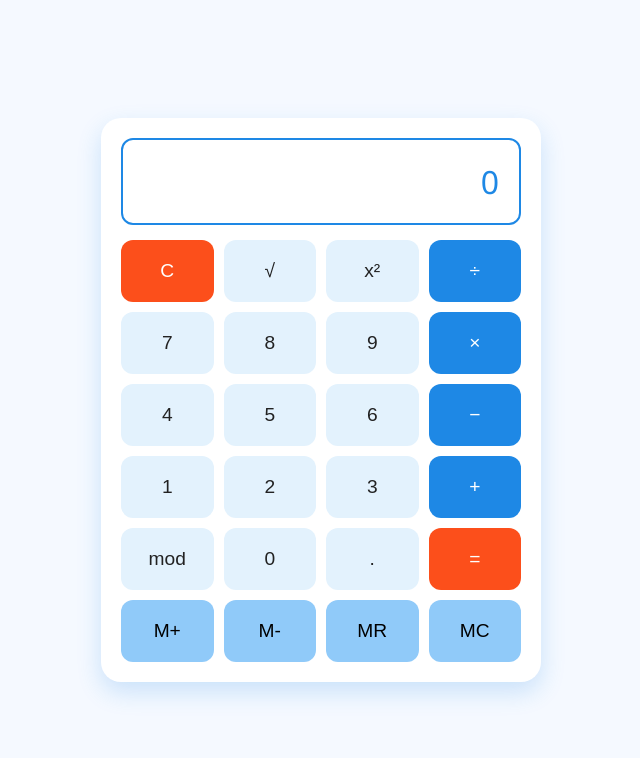
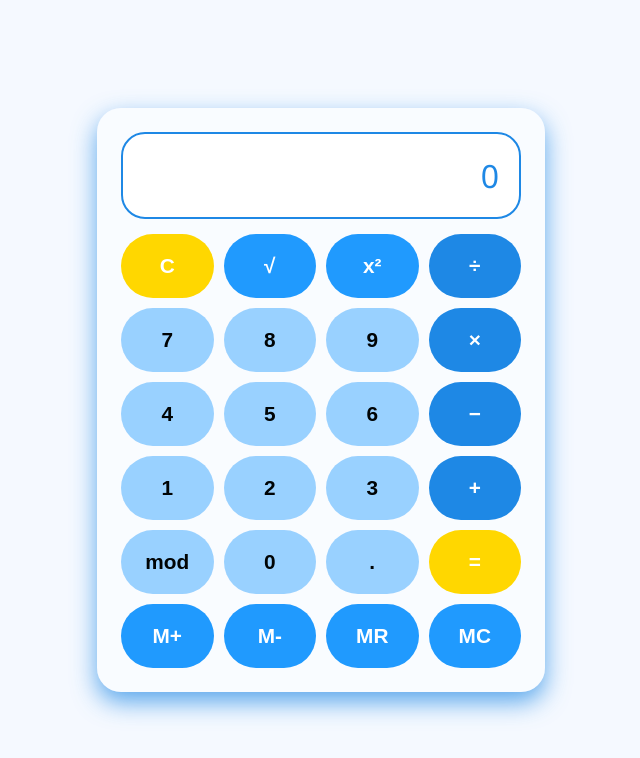
Before and after one commit to AkashKumar2011/basic_calculator, a plain HTML site: page index.html in a window 1280 px wide. Shown: the whole page, without its empty margins (319-959 px from the left). Drawn offline with Linux system fonts and the light colour scheme.

Commit message:
its a Basic Calculator

```diff
--- a/style.css
+++ b/style.css
@@ -10,19 +10,19 @@ body {
   }
 
   .calculator {
-    background: #ffffff;
-    border-radius: 20px;
-    box-shadow: 0 10px 25px rgba(30, 136, 229, 0.2);
+    background: #ffffff61;
+    border-radius: 1.5rem;
+    box-shadow: 0 10px 25px rgb(30 136 229 / 72%);
     width: 100%;
     max-width: 400px;
-    padding: 20px;
+    padding: 1.5rem;
   }
 
   .display {
     background: #ffffff;
     padding: 20px;
     font-size: 2rem;
-    border-radius: 12px;
+    border-radius: 1.5rem;
     text-align: right;
     border: 2px solid #1e88e5;
     color: #1e88e5;
@@ -37,12 +37,13 @@ body {
   }
 
   .btn {
-    font-size: 1.2rem;
+    font-size: 1.3rem;
+    font-weight: 600;
     padding: 20px;
-    background: #e3f2fd;
-    color: #222;
+    background: #64b9ffa3;
+    color: #000405  ;
     border: none;
-    border-radius: 12px;
+    border-radius: 50px;
     cursor: pointer;
     transition: 0.2s ease;
   }
@@ -61,17 +62,18 @@ body {
 
   .btn[data-action="clear"],
   .btn[data-action="="] {
-    background-color: #fc4f1b;
+    background-color: gold;
     color: #fff;
   }
 
   .btn[data-action="M+"],
-
   .btn[data-action="M-"],
   .btn[data-action="MR"],
-  .btn[data-action="MC"] {
-    background-color: #90caf9;
-    color: #000;
+  .btn[data-action="MC"],
+  .btn[data-action="square"],
+  .btn[data-action="sqrt"]  {
+    background-color: #209afe;
+    color: #fff;
   }
 
   @media (max-width: 600px) {
```
